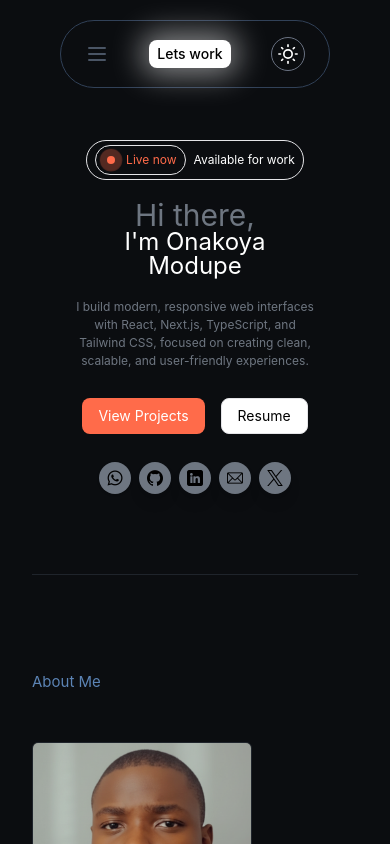
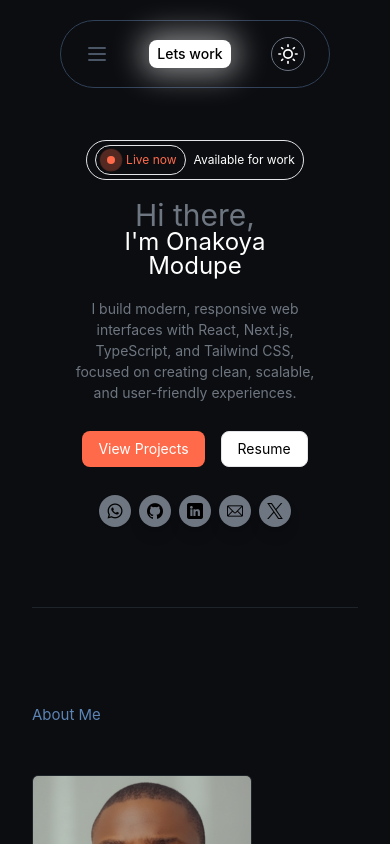
Before and after one commit to Modupe-Onakoya/onakoya-modupe-portfolio, a React (Vite) app: page / in a window 390 px wide. Shown: the top 844 px of the page. Built offline with nearby package versions, Linux system fonts and the light colour scheme.

Commit message:
increased font size on my hero page

```diff
--- a/src/Components/Hero.jsx
+++ b/src/Components/Hero.jsx
@@ -56,7 +56,7 @@ const Hero = () => {
                 <HeroText />
             </div>
 
-            <p className="text-[#6E7681] text-center sm:max-w-[500px] lg:pt-3 text-[12px] sm:text-base max-w-[250px]">
+            <p className="text-[#6E7681] text-center sm:max-w-[500px] lg:pt-3 text-[14px] sm:text-base max-w-[250px]">
                 I build modern, responsive web interfaces with React, Next.js, TypeScript, and Tailwind CSS, focused on creating clean, scalable, and user-friendly experiences.
             </p>
 
```
